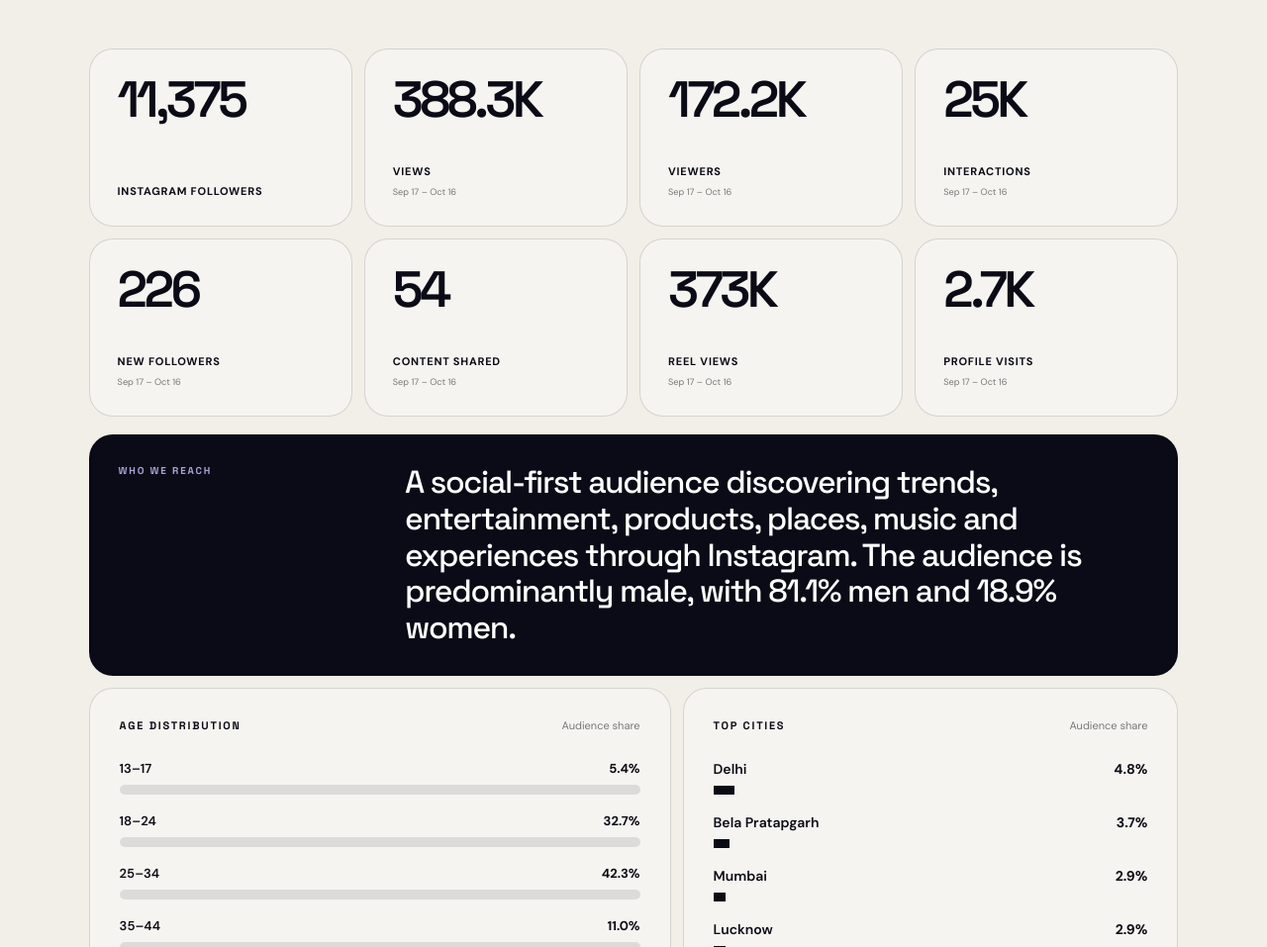
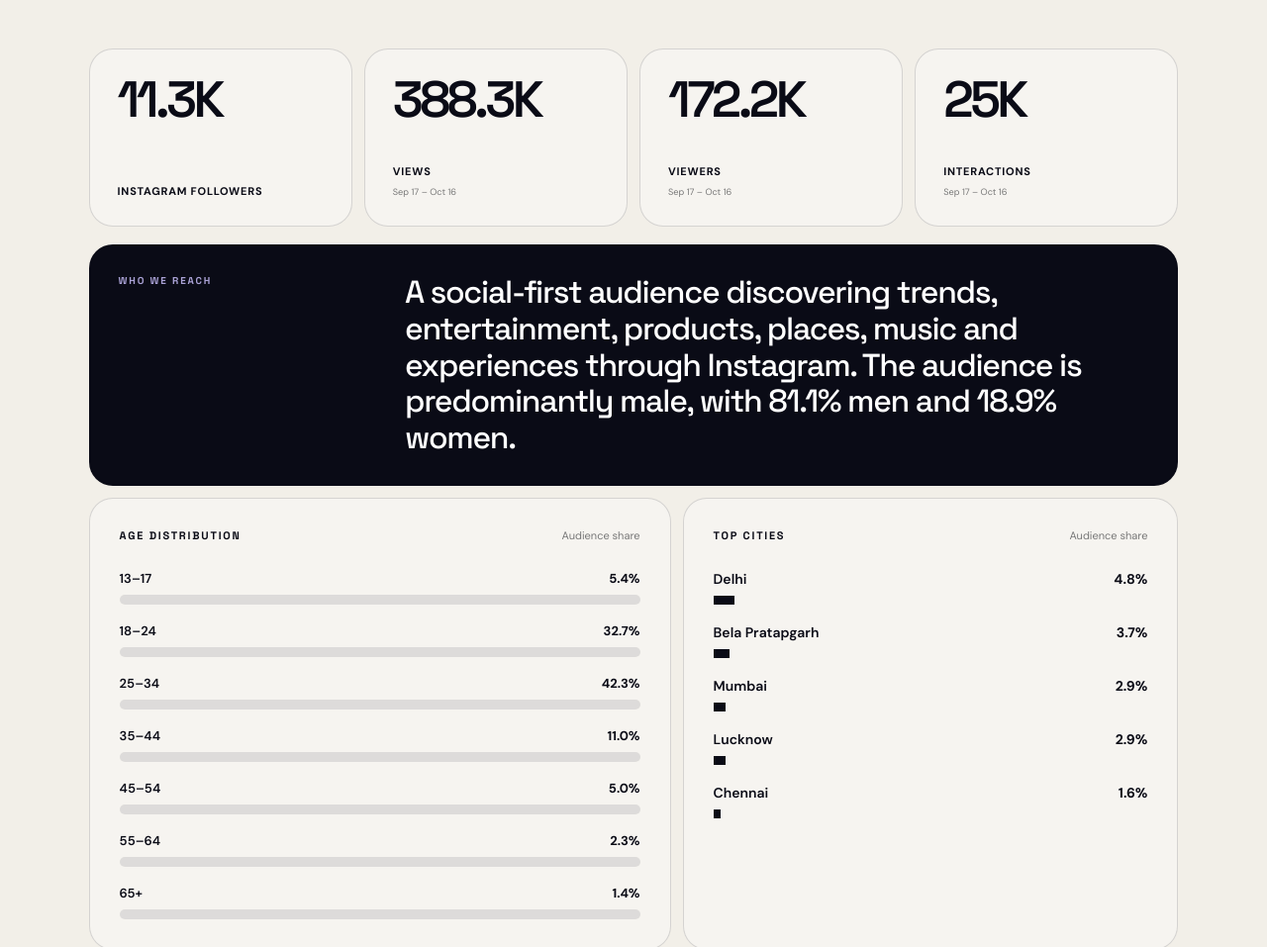
Before and after one commit to deepvoidx/downtown-vines, a plain HTML site: page index.html in a window 1280 px wide. Shown: the part 1843-2800 px from the top of the page at 99% size. Drawn offline with Linux system fonts and the light colour scheme; a script that the page names is missing.

Commit message:
Add files via upload

```diff
--- a/index.html
+++ b/index.html
@@ -40,7 +40,7 @@
         <h1>THE CITY<br><span>HAS A VOICE.</span></h1>
         <p class="lede">Downtown Vines captures culture, entertainment and the moments people actually talk about — then turns that attention into opportunities for brands.</p>
         <div class="hero-stats">
-          <div><strong>11,375</strong><span>FOLLOWERS</span></div>
+          <div><strong>11.3K</strong><span>FOLLOWERS</span></div>
           <div><strong>388.3K</strong><span>30-DAY VIEWS</span></div>
           <div><strong>25K</strong><span>INTERACTIONS</span></div>
         </div>
@@ -78,14 +78,14 @@
         <h2>A growing digital community.</h2>
       </div>
       <div class="metrics">
-        <article class="metric reveal"><strong>11,375</strong><span>Instagram followers</span></article>
+        <article class="metric reveal"><strong>11.3K</strong><span>Instagram followers</span></article>
         <article class="metric reveal"><strong>388.3K</strong><span>Views <small>Sep 17 – Oct 16</small></span></article>
         <article class="metric reveal"><strong>172.2K</strong><span>Viewers <small>Sep 17 – Oct 16</small></span></article>
         <article class="metric reveal"><strong>25K</strong><span>Interactions <small>Sep 17 – Oct 16</small></span></article>
-        <article class="metric reveal"><strong>226</strong><span>New followers <small>Sep 17 – Oct 16</small></span></article>
-        <article class="metric reveal"><strong>54</strong><span>Content shared <small>Sep 17 – Oct 16</small></span></article>
-        <article class="metric reveal"><strong>373K</strong><span>Reel views <small>Sep 17 – Oct 16</small></span></article>
-        <article class="metric reveal"><strong>2.7K</strong><span>Profile visits <small>Sep 17 – Oct 16</small></span></article>
+
+
+
+
       </div>
       <div class="audience-note reveal">
         <span>WHO WE REACH</span>
@@ -115,7 +115,6 @@
             <div class="city-row"><div><span>Lucknow</span><b>2.9%</b></div><i style="width:2.9%"></i></div>
             <div class="city-row"><div><span>Chennai</span><b>1.6%</b></div><i style="width:1.6%"></i></div>
           </div>
-          <div class="language-strip"><span>TOP LANGUAGE</span><strong>Hindi 88.3%</strong></div>
         </div>
       </div>
     </section>
```
